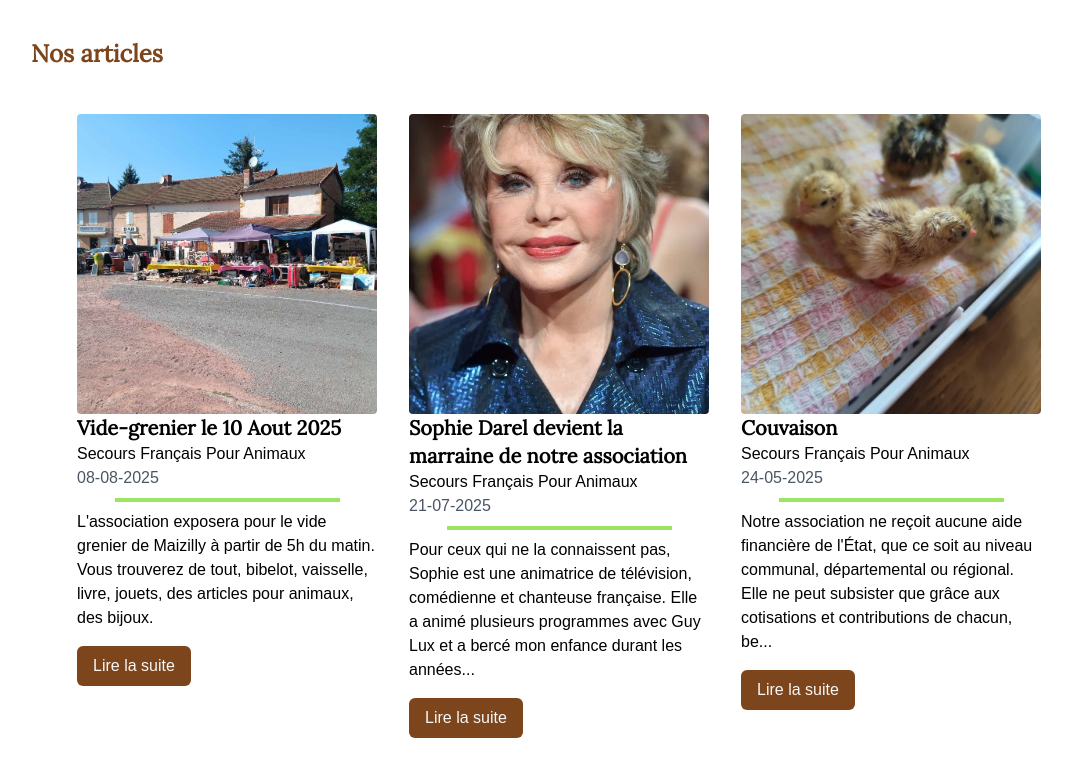
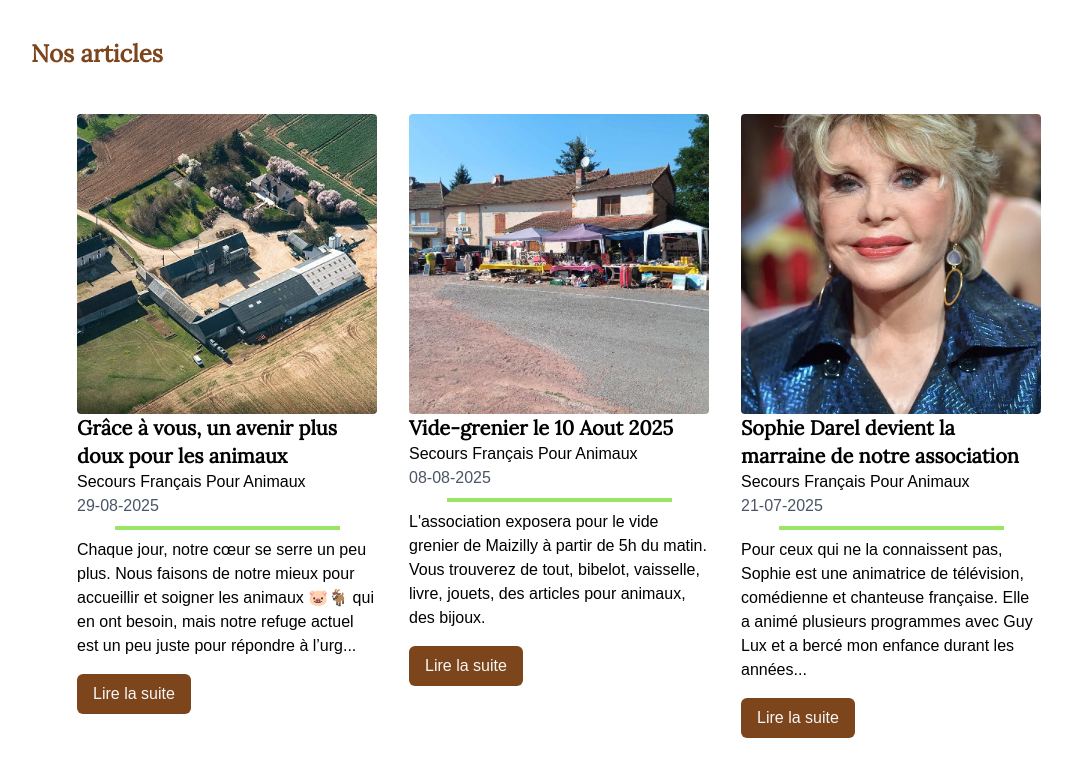
Before and after one commit to Tonyac-create/site, a Next.js app: page /blog in a window 1280 px wide. Shown: the part 1214-1982 px from the top of the page, without its empty margins (81-1153 px from the left). Built offline with nearby package versions, Linux system fonts and the light colour scheme; a web font is replaced by a local one.

Commit message:
add article blog

```diff
--- a/app/components/ArticleDetails.tsx
+++ b/app/components/ArticleDetails.tsx
@@ -10,7 +10,7 @@ interface ArticleDetailsProps {
 
 export default function ArticleDetails({ article, onBack }: ArticleDetailsProps) {
     return (
-        <section className="mx-6 pt-16 lg:mx-28">
+        <section className="mx-6 pt-16 pb-10 lg:mx-28">
             <button
                 onClick={onBack}
                 className="flex items-center gap-2 text-brown hover:text-brown/80 mb-8"
--- /dev/null
+++ b/app/content/leg.md
@@ -0,0 +1,17 @@
+---
+title: "Grâce à vous, un avenir plus doux pour les animaux"
+slug: "leg"
+date: "29-08-2025"
+author: "Secours Français Pour Animaux"
+image: "/leg.jpg"
+text1: |
+  Chaque jour, notre cœur se serre un peu plus. Nous faisons de notre mieux pour accueillir et soigner les animaux 🐷🐐 qui en ont besoin, mais notre refuge actuel est un peu juste pour répondre à l’urgence.
+text2: |
+  Nous avons un grand rêve : celui d'un lieu plus spacieux et mieux adapté pour offrir une seconde chance à plus de vies une ferme serait l'idéal. Ce projet ambitieux nécessite des fonds importants. Il existe une façon extraordinaire et intemporelle de nous aider : le legs.🙏 Récemment, nous avons été inspirés par l'histoire d'une association locale qui a pu réaliser de grands projets grâce à la générosité de personnes qui ont choisi de laisser un héritage de compassion. Un legs, c'est un acte de foi en l'avenir.
+text3: |
+ C'est l'assurance que votre amour pour les animaux vivra bien au-delà de vous et permettra de construire le refuge de demain. Si vous souhaitez que votre amour des animaux devienne un héritage durable, parlez-en à votre notaire ou contactez-nous pour une discussion en toute confidentialité.
+text4: |
+  Votre geste peut changer des vies pour toujours. 🐾
+text5: |
+text6: |
+---
```
Also changed, not shown: public/leg.jpg (added).
